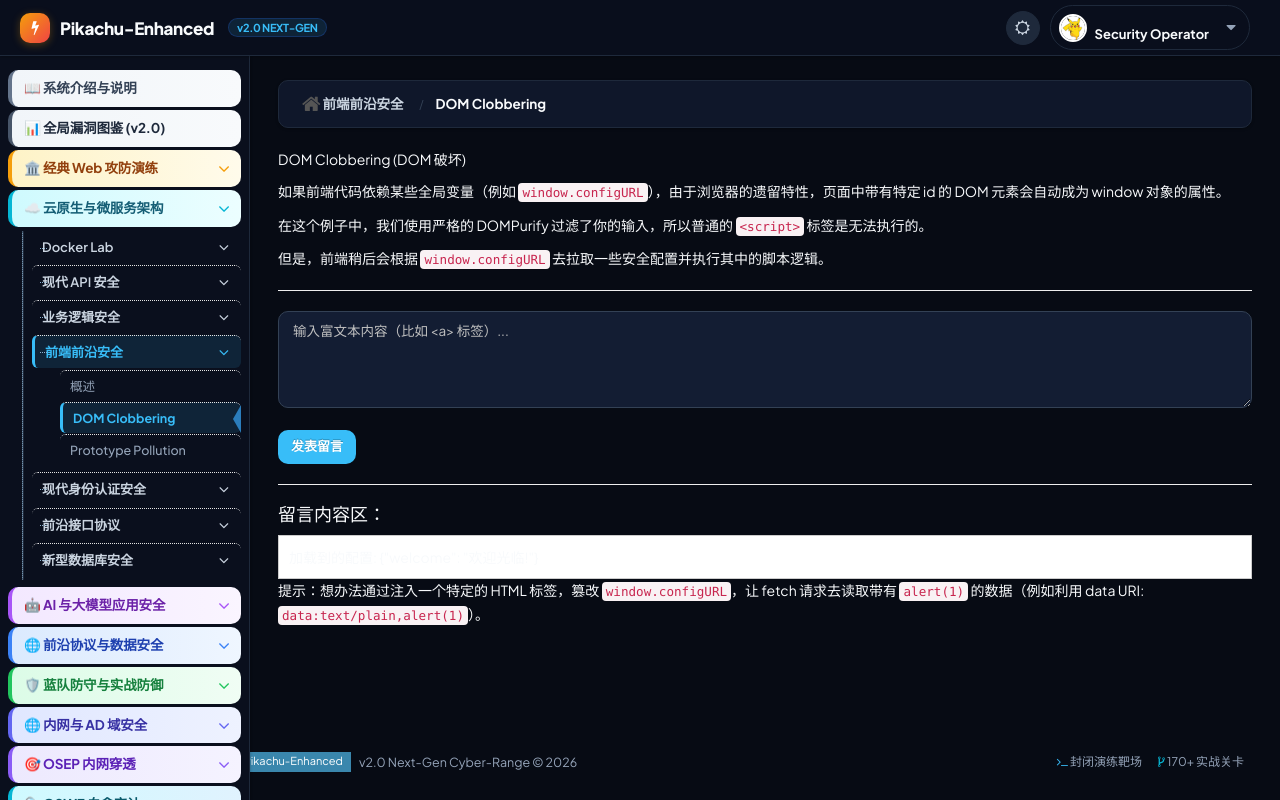
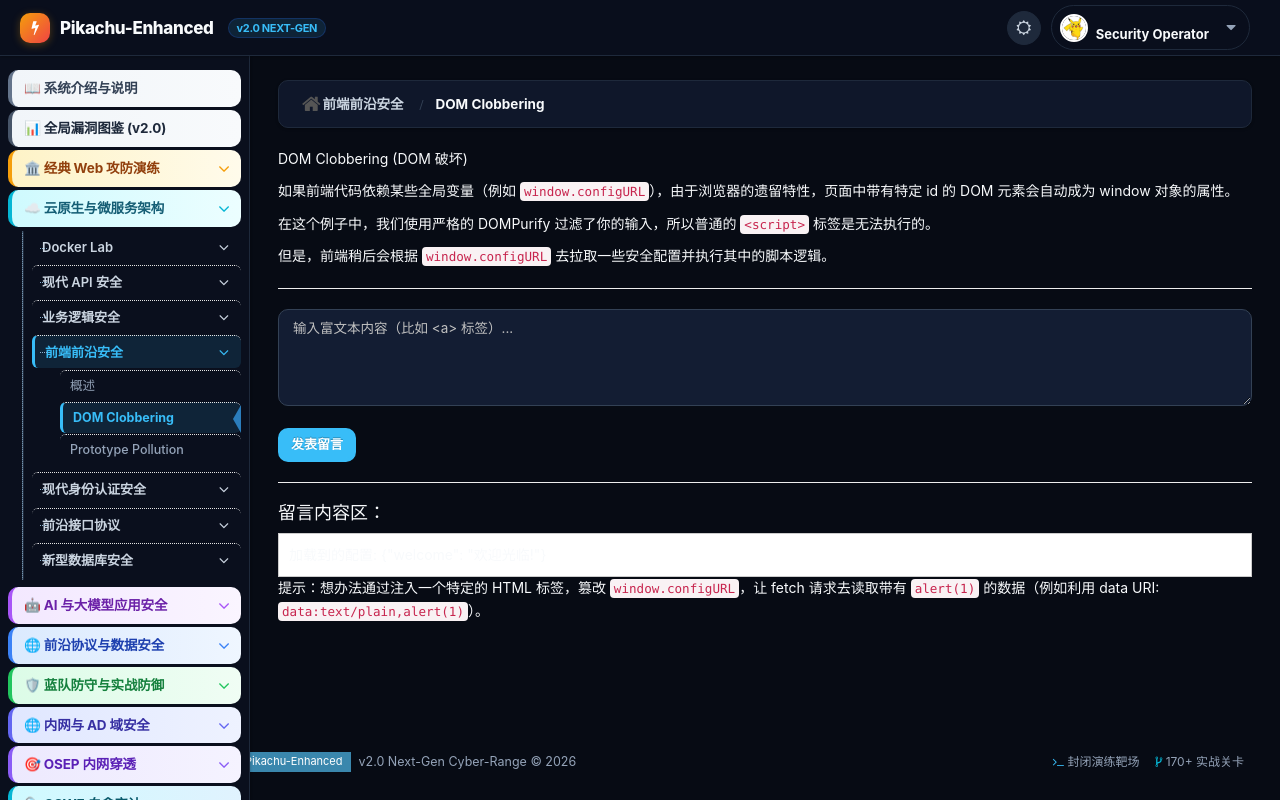
Before and after one commit to IKUN-PEPE/Pikachu-Enhanced, a PHP site: page /Exploit/vul/frontend/dom_clobbering.php in a window 1280 px wide. Run offline with PHP 8.4, Linux system fonts and the light colour scheme; some libraries are stand-ins or nearby versions.

Commit message:
perf: eliminate remote Google Font / CDN network blocking, optimize font stack and session concurrency

```diff
--- a/assets/css/fonts.googleapis.com.css
+++ b/assets/css/fonts.googleapis.com.css
@@ -1,12 +1,13 @@
+/* Local Font Stack Fallback - No Remote Dependencies */
 @font-face {
   font-family: 'Open Sans';
   font-style: normal;
   font-weight: 300;
-  src: local('Open Sans Light'), local('OpenSans-Light'), url(http://fonts.gstatic.com/s/opensans/v13/DXI1ORHCpsQm3Vp6mXoaTXhCUOGz7vYGh680lGh-uXM.woff) format('woff');
+  src: local('Open Sans Light'), local('OpenSans-Light'), local('Segoe UI Light'), local('PingFang SC'), local('Microsoft YaHei');
 }
 @font-face {
   font-family: 'Open Sans';
   font-style: normal;
   font-weight: 400;
-  src: local('Open Sans'), local('OpenSans'), url(http://fonts.gstatic.com/s/opensans/v13/cJZKeOuBrn4kERxqtaUH3T8E0i7KZn-EPnyo3HZu7kw.woff) format('woff');
+  src: local('Open Sans'), local('OpenSans'), local('Segoe UI'), local('PingFang SC'), local('Microsoft YaHei');
 }
--- a/assets/css/pika_unified.css
+++ b/assets/css/pika_unified.css
@@ -2,7 +2,7 @@
    Pikachu-Enhanced v2.0 Next-Gen High-End Cyber UI System
    ========================================================================== */
 
-@import url('https://fonts.googleapis.com/css2?family=Fira+Code:wght@400;500;600&family=Plus+Jakarta+Sans:wght@400;500;600;700;800&display=swap');
+/* Local font fallbacks enabled - No external network requests */
 
 /* --- Root Theme Variables --- */
 :root, [data-theme="light"] {
@@ -109,7 +109,7 @@
 html, body {
     background-color: var(--bg-app) !important;
     color: var(--text-primary) !important;
-    font-family: 'Plus Jakarta Sans', -apple-system, BlinkMacSystemFont, 'Segoe UI', Roboto, 'Microsoft YaHei', sans-serif !important;
+    font-family: -apple-system, BlinkMacSystemFont, 'Segoe UI', Roboto, 'PingFang SC', 'Hiragino Sans GB', 'Microsoft YaHei', 'Helvetica Neue', Arial, sans-serif !important;
     font-size: 14px;
     line-height: 1.6;
     min-height: 100vh;
--- a/header.php
+++ b/header.php
@@ -42,8 +42,7 @@ if (!isset($ACTIVE)){
 
     <!-- page specific plugin styles -->
 
-    <!-- text fonts -->
-    <link rel="stylesheet" href="<?php echo $PIKA_ROOT_DIR;?>assets/css/fonts.googleapis.com.css" />
+    <!-- text fonts: system native font stack -->
 
     <!-- ace styles -->
     <link rel="stylesheet" href="<?php echo $PIKA_ROOT_DIR;?>assets/css/ace.min.css" class="ace-main-stylesheet" id="main-ace-style" />
--- a/inc/config.inc.php
+++ b/inc/config.inc.php
@@ -1,5 +1,8 @@
 <?php
-session_start();
+if (session_status() === PHP_SESSION_NONE) {
+    ini_set('session.lazy_write', '1');
+    session_start();
+}
 date_default_timezone_set('Asia/Shanghai');
 header('Content-type:text/html;charset=utf-8');
 
--- a/vul/frontend/dom_clobbering.php
+++ b/vul/frontend/dom_clobbering.php
@@ -13,7 +13,26 @@ if(isset($_POST['content'])){
 include_once $PIKA_ROOT_DIR . 'header.php';
 ?>
 
-<script src="https://cdnjs.cloudflare.com/ajax/libs/dompurify/3.0.6/purify.min.js"></script>
+<script>
+// Local self-contained DOMPurify for offline execution
+window.DOMPurify = window.DOMPurify || {
+    sanitize: function(html) {
+        if (!html) return '';
+        var doc = new DOMParser().parseFromString(html, 'text/html');
+        var dangerous = doc.querySelectorAll('script, iframe, object, embed, style');
+        dangerous.forEach(function(s) { s.remove(); });
+        var all = doc.body.querySelectorAll('*');
+        all.forEach(function(el) {
+            Array.from(el.attributes).forEach(function(attr) {
+                if (attr.name.toLowerCase().startsWith('on') || attr.value.toLowerCase().startsWith('javascript:')) {
+                    el.removeAttribute(attr.name);
+                }
+            });
+        });
+        return doc.body.innerHTML;
+    }
+};
+</script>
 
 <div class="main-content">
     <div class="main-content-inner">
```
